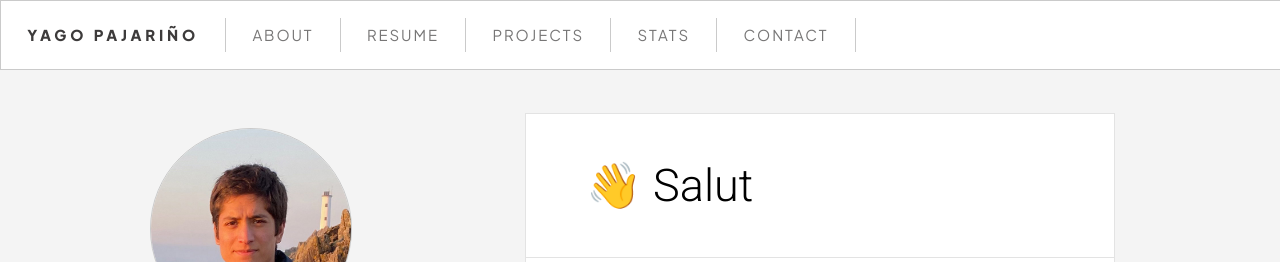
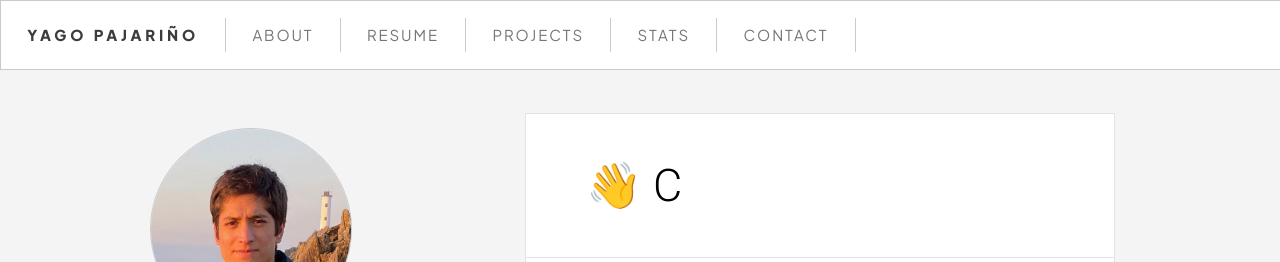
Before and after one commit to yagopajarino/resume, a React (Create React App) app: page / in a window 1280 px wide. Shown: the top 262 px of the page. Built offline with nearby package versions, Linux system fonts and the light colour scheme.

Commit message:
Changes typing interval logic

```diff
--- a/src/components/welcomeSection.js
+++ b/src/components/welcomeSection.js
@@ -22,14 +22,14 @@ export default function WelcomeSection() {
 
     escribirPalabra(greetings[0]);
     i++;
-    const timeout = setInterval(() => {
+    setInterval(() => {
       if (i < greetings.length) {
         escribirPalabra(greetings[i]);
         i++;
       } else {
         i = 0;
       }
-    }, 3000);
+    }, 150 * greetings[i].length + 1000);
 
     function escribirPalabra(palabra) {
       let j = 0;
```
